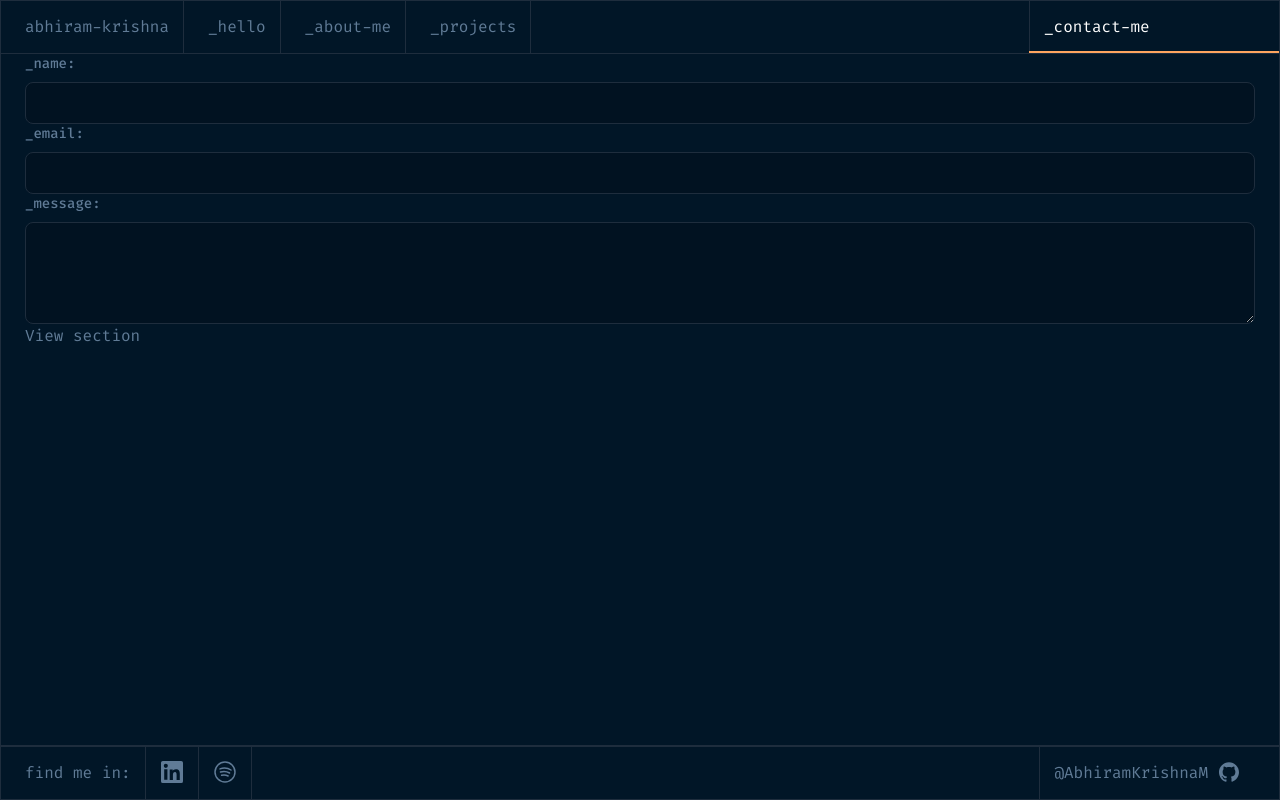
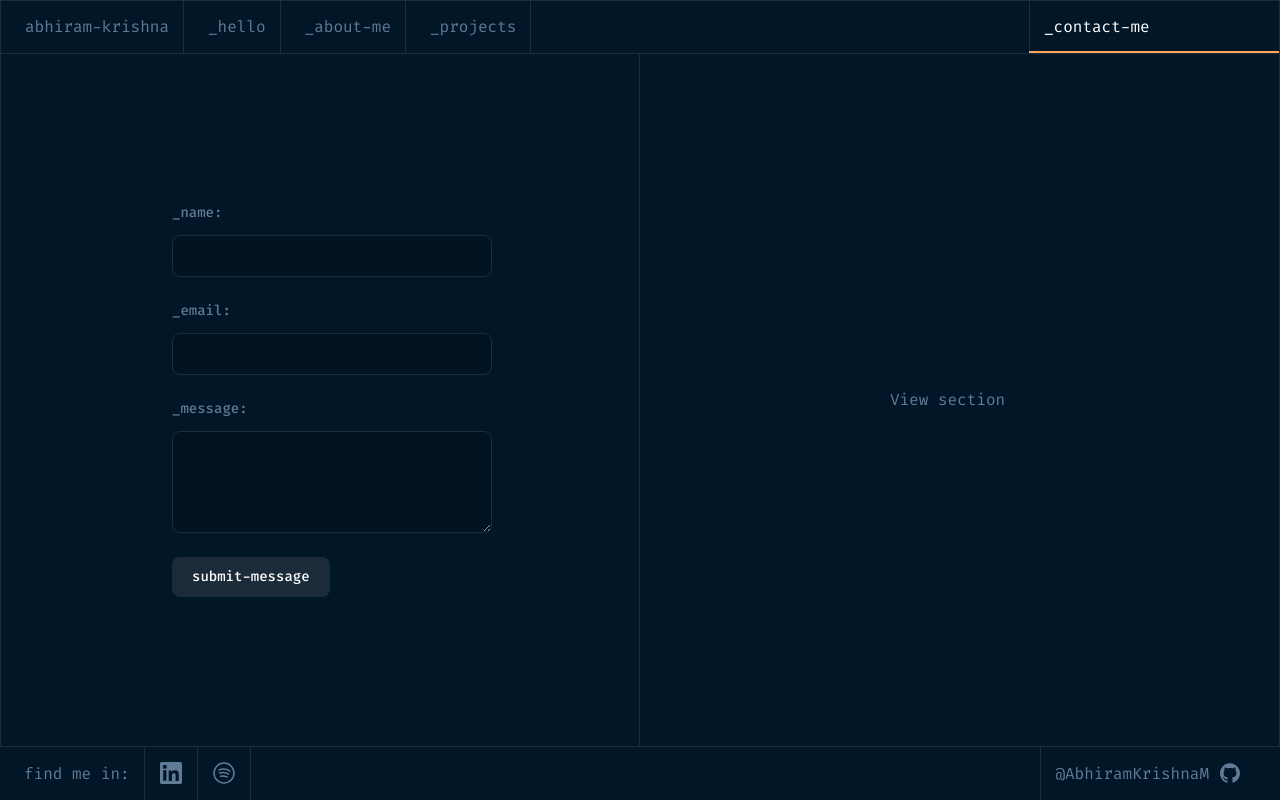
Before and after one commit to AbhiramKrishnaM/Portfolio, a Vue app: page /contact in a window 1280 px wide. Built offline with nearby package versions, Linux system fonts and the light colour scheme.

Commit message:
added form fields

```diff
--- a/src/components/Footer.vue
+++ b/src/components/Footer.vue
@@ -1,6 +1,6 @@
 <template>
   <div
-    class="fixed bottom-0 left-0 w-full border border-border-white px-6 selection-none"
+    class="fixed bottom-0 left-0 w-full border-t border-border-white px-6 selection-none"
   >
     <div class="flex items-center justify-between">
       <div id="redirects" class="flex items-center justify-center">
--- a/src/components/contact/Form.vue
+++ b/src/components/contact/Form.vue
@@ -1,48 +1,55 @@
 <template>
-  <form>
-    <div>
+  <form class="flex flex-col gap-6 items-start">
+    <div class="w-80">
       <label
         for="first_name"
-        class="block mb-2 text-sm font-medium text-gray-gradient-01"
+        class="block mb-3 text-sm font-medium text-gray-gradient-01"
       >
         _name:
       </label>
       <input
         type="text"
         id="first_name"
-        class="block p-2.5 w-full border text-gray-900 text-sm rounded-lg bg-bg-field-default border-border-white placeholder-gray-400"
+        class="block p-2.5 w-full border text-gray-400 text-sm rounded-lg bg-bg-field-default border-border-white placeholder-gray-400 focus:ring-2 focus:ring-gray-gradient-01 focus:outline-none"
         required
       />
     </div>
 
-    <div>
+    <div class="w-80">
       <label
         for="first_name"
-        class="block mb-2 text-sm font-medium text-gray-gradient-01"
+        class="block mb-3 text-sm font-medium text-gray-gradient-01"
       >
         _email:
       </label>
       <input
         type="text"
         id="first_name"
-        class="block p-2.5 w-full border text-gray-900 text-sm rounded-lg bg-bg-field-default border-border-white placeholder-gray-400"
+        class="block p-2.5 w-full border text-gray-400 text-sm rounded-lg bg-bg-field-default border-border-white placeholder-gray-400 focus:ring-2 focus:ring-gray-gradient-01 focus:outline-none"
         required
       />
     </div>
 
-    <div>
+    <div class="w-80">
       <label
         for="message"
-        class="block mb-2 text-sm font-medium text-gray-gradient-01"
+        class="block mb-3 text-sm font-medium text-gray-gradient-01"
       >
         _message:
       </label>
       <textarea
         id="message"
         rows="4"
-        class="block p-2.5 w-full text-sm text-gray-900 rounded-lg border bg-bg-field-default border-border-white placeholder-gray-400"
+        class="block p-2.5 w-full text-sm text-gray-400 rounded-lg border bg-bg-field-default border-border-white placeholder-gray-400 focus:ring-2 focus:ring-gray-gradient-01 focus:outline-none"
       ></textarea>
     </div>
+
+    <button
+      type="button"
+      class="px-5 py-2.5 text-white bg-bg-button-default focus:outline-none focus:ring-blue-300 font-medium rounded-lg text-sm"
+    >
+      submit-message
+    </button>
   </form>
 </template>
 
--- a/src/pages/contact.vue
+++ b/src/pages/contact.vue
@@ -1,8 +1,14 @@
 <template>
-  <div>
-    <Form />
+  <div class="flex items-center h-full">
+    <div
+      class="h-full w-1/2 flex justify-center items-center border-r border-border-white"
+    >
+      <Form />
+    </div>
 
-    <ViewForm />
+    <div class="h-full w-1/2 flex justify-center items-center">
+      <ViewForm />
+    </div>
   </div>
 </template>
 
--- a/tailwind.config.js
+++ b/tailwind.config.js
@@ -22,6 +22,9 @@ export default {
 
         // form fields
         "bg-field-default": "#011221",
+
+        // button color
+        "bg-button-default": "#1C2B3A",
       },
 
       borderRadius: {
```
